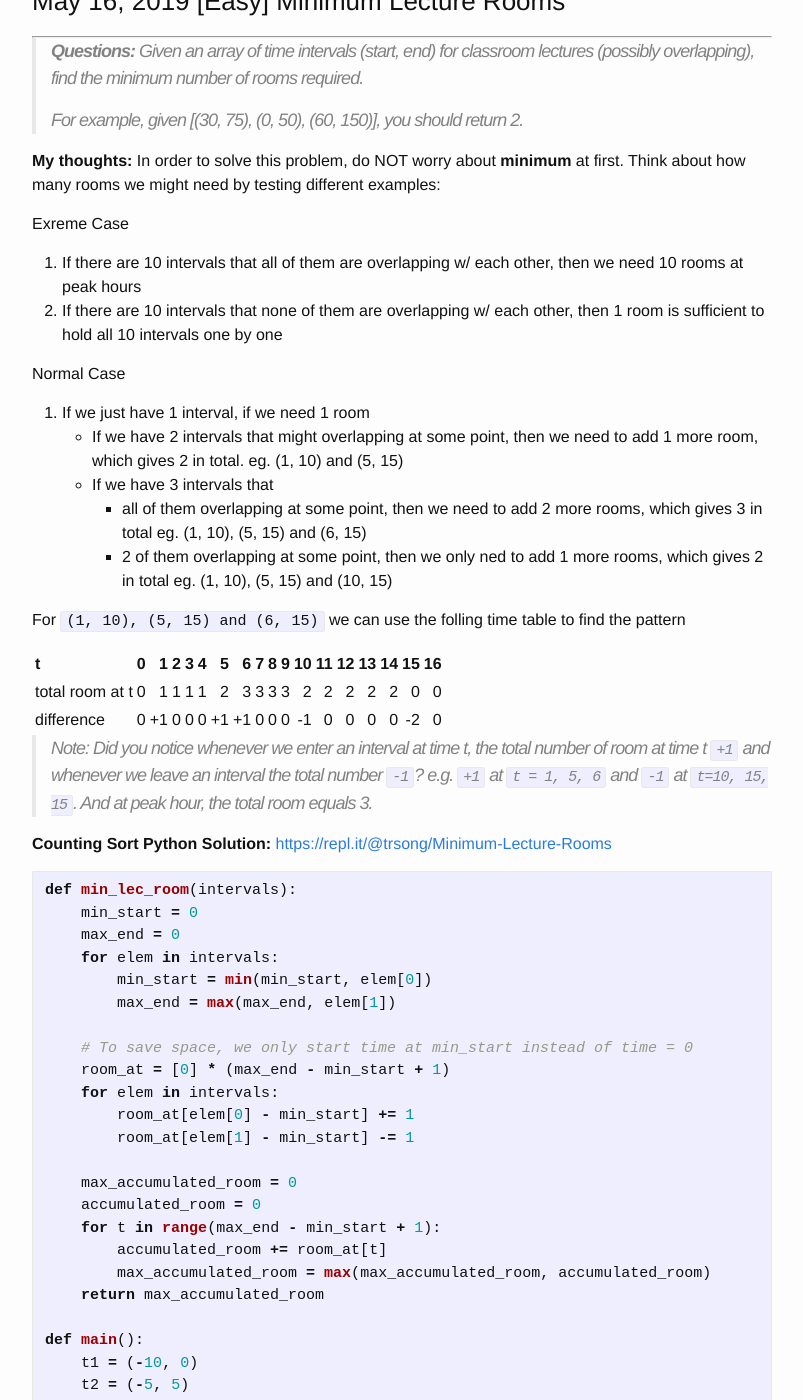
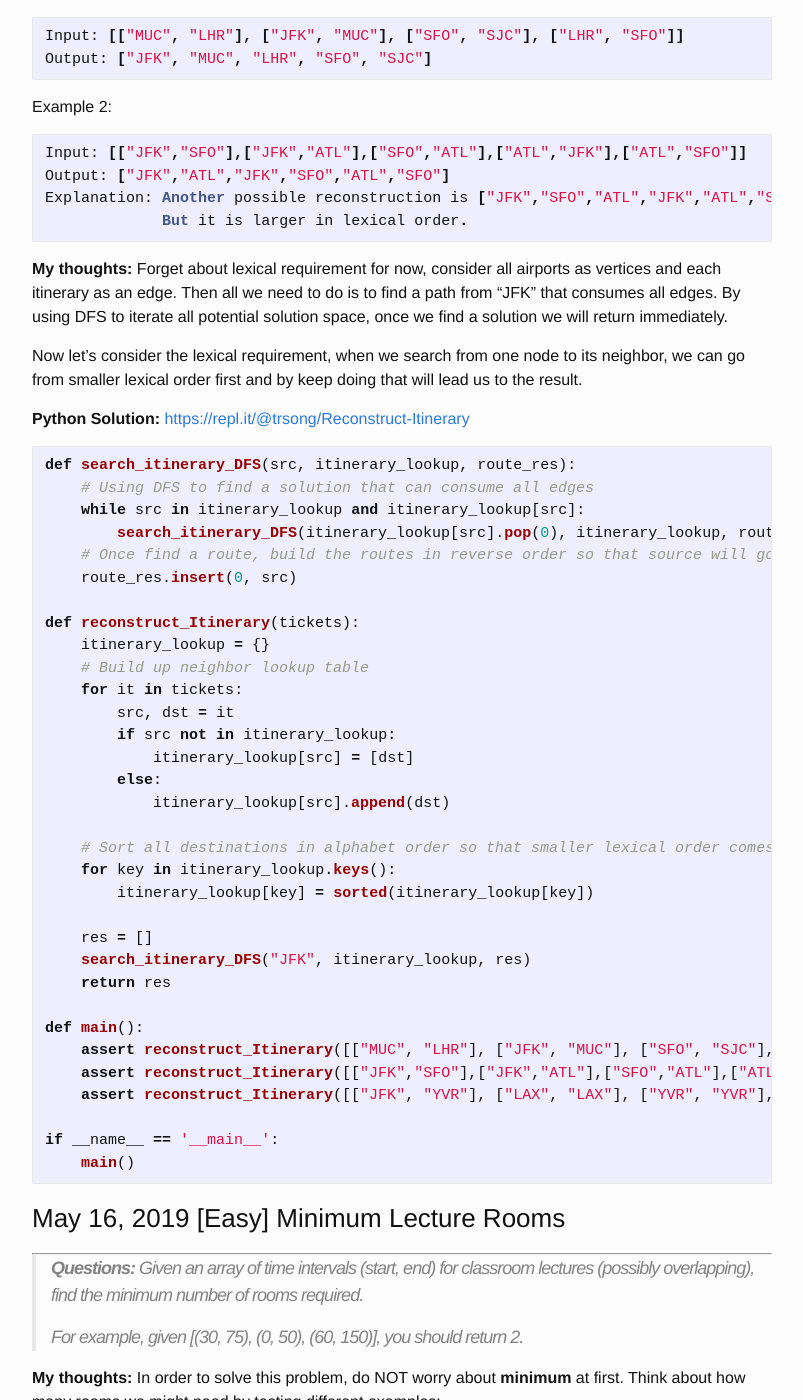
Before and after one commit to trsong/trsong.github.io, a Jekyll site: the page built from _posts/2019-04-30-DailyQuestions.md, in a window 1280 px wide and 1400 px high, scrolled down 1530 px. Shown: the whole window, without its empty margins (238-1041 px from the left). Built offline with Jekyll 4.4.1, drawn with Linux system fonts in a browser that asks for light colours; some of the changed text lies outside the part shown.

Commit message:
Add solution to May17 question:

````diff
--- a/_posts/2019-04-30-DailyQuestions.md
+++ b/_posts/2019-04-30-DailyQuestions.md
@@ -53,7 +53,9 @@ That is, implement a function that takes in a string and a valid regular express
 >
 > Given the regular expression ".*at" and the string "chat", your function should return true. The same regular expression on the string "chats" should return false.
 
-### May 18, 2019 \[Easy\]
+-->
+
+### May 18, 2019 \[Easy\] Intersecting Node
 ---
 > **Question:** Given two singly linked lists that intersect at some point, find the intersecting node. The lists are non-cyclical.
 >
@@ -62,8 +64,6 @@ That is, implement a function that takes in a string and a valid regular express
 > In this example, assume nodes with the same value are the exact same node objects.
 >
 > Do this in O(M + N) time (where M and N are the lengths of the lists) and constant space.
-
--->
 
 ### May 17, 2019 LC 332 \[Medium\] Reconstruct Itinerary
 ---
@@ -88,6 +88,46 @@ Input: [["JFK","SFO"],["JFK","ATL"],["SFO","ATL"],["ATL","JFK"],["ATL","SFO"]]
 Output: ["JFK","ATL","JFK","SFO","ATL","SFO"]
 Explanation: Another possible reconstruction is ["JFK","SFO","ATL","JFK","ATL","SFO"].
              But it is larger in lexical order.
+```
+
+**My thoughts:** Forget about lexical requirement for now, consider all airports as vertices and each itinerary as an edge. Then all we need to do is to find a path from "JFK" that consumes all edges. By using DFS to iterate all potential solution space, once we find a solution we will return immediately.
+
+Now let's consider the lexical requirement, when we search from one node to its neighbor, we can go from smaller lexical order first and by keep doing that will lead us to the result.
+
+**Python Solution:** [https://repl.it/@trsong/Reconstruct-Itinerary](https://repl.it/@trsong/Reconstruct-Itinerary)
+```py
+def search_itinerary_DFS(src, itinerary_lookup, route_res):
+    # Using DFS to find a solution that can consume all edges
+    while src in itinerary_lookup and itinerary_lookup[src]:
+        search_itinerary_DFS(itinerary_lookup[src].pop(0), itinerary_lookup, route_res)
+    # Once find a route, build the routes in reverse order so that source will go before destination
+    route_res.insert(0, src)
+
+def reconstruct_Itinerary(tickets):
+    itinerary_lookup = {}
+    # Build up neighbor lookup table
+    for it in tickets:
+        src, dst = it
+        if src not in itinerary_lookup:
+            itinerary_lookup[src] = [dst]
+        else:
+            itinerary_lookup[src].append(dst)
+
+    # Sort all destinations in alphabet order so that smaller lexical order comes first
+    for key in itinerary_lookup.keys():
+        itinerary_lookup[key] = sorted(itinerary_lookup[key])
+
+    res = []
+    search_itinerary_DFS("JFK", itinerary_lookup, res)
+    return res
+
+def main():
+    assert reconstruct_Itinerary([["MUC", "LHR"], ["JFK", "MUC"], ["SFO", "SJC"], ["LHR", "SFO"]]) == ["JFK", "MUC", "LHR", "SFO", "SJC"]
+    assert reconstruct_Itinerary([["JFK","SFO"],["JFK","ATL"],["SFO","ATL"],["ATL","JFK"],["ATL","SFO"]]) == ["JFK","ATL","JFK","SFO","ATL","SFO"]
+    assert reconstruct_Itinerary([["JFK", "YVR"], ["LAX", "LAX"], ["YVR", "YVR"], ["YVR", "YVR"], ["YVR", "LAX"], ["LAX", "LAX"], ["LAX", "YVR"], ["YVR", "JFK"]]) == ['JFK', 'YVR', 'LAX', 'LAX', 'LAX', 'YVR', 'YVR', 'YVR', 'JFK']
+
+if __name__ == '__main__':
+    main()
 ```
 
 ### May 16, 2019 \[Easy\] Minimum Lecture Rooms
````
